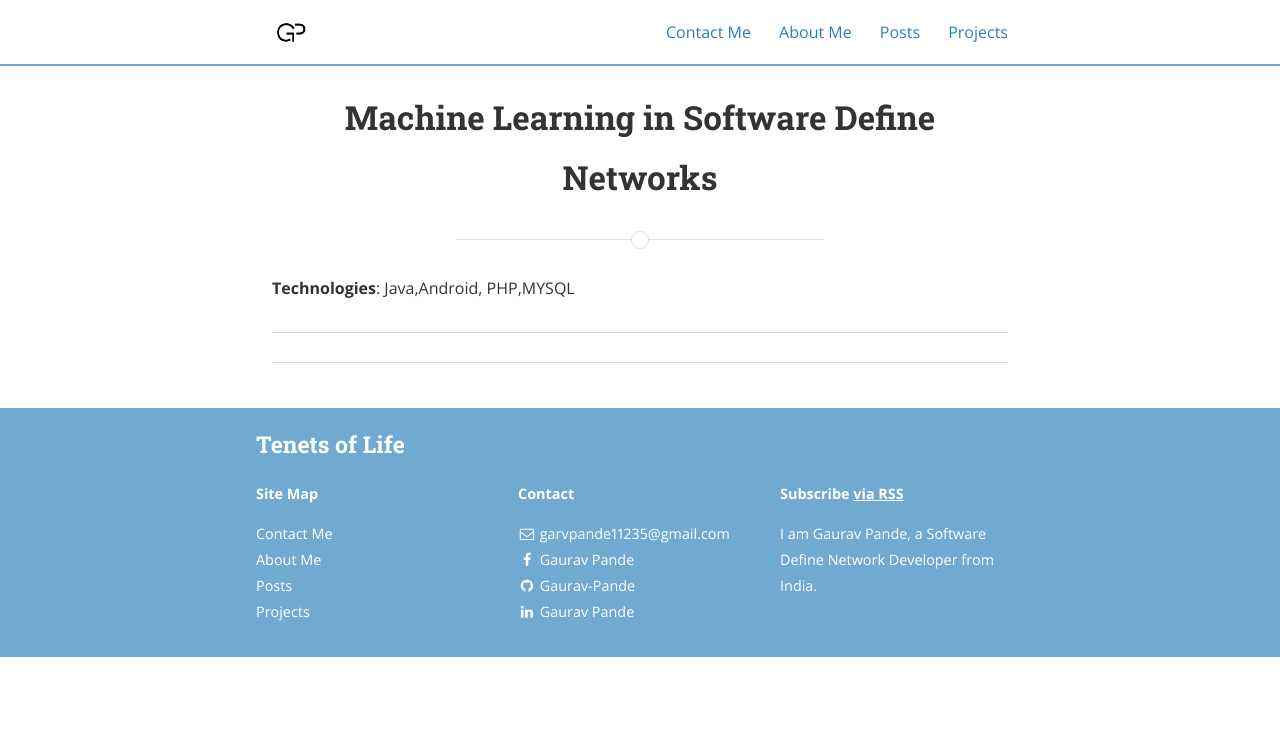
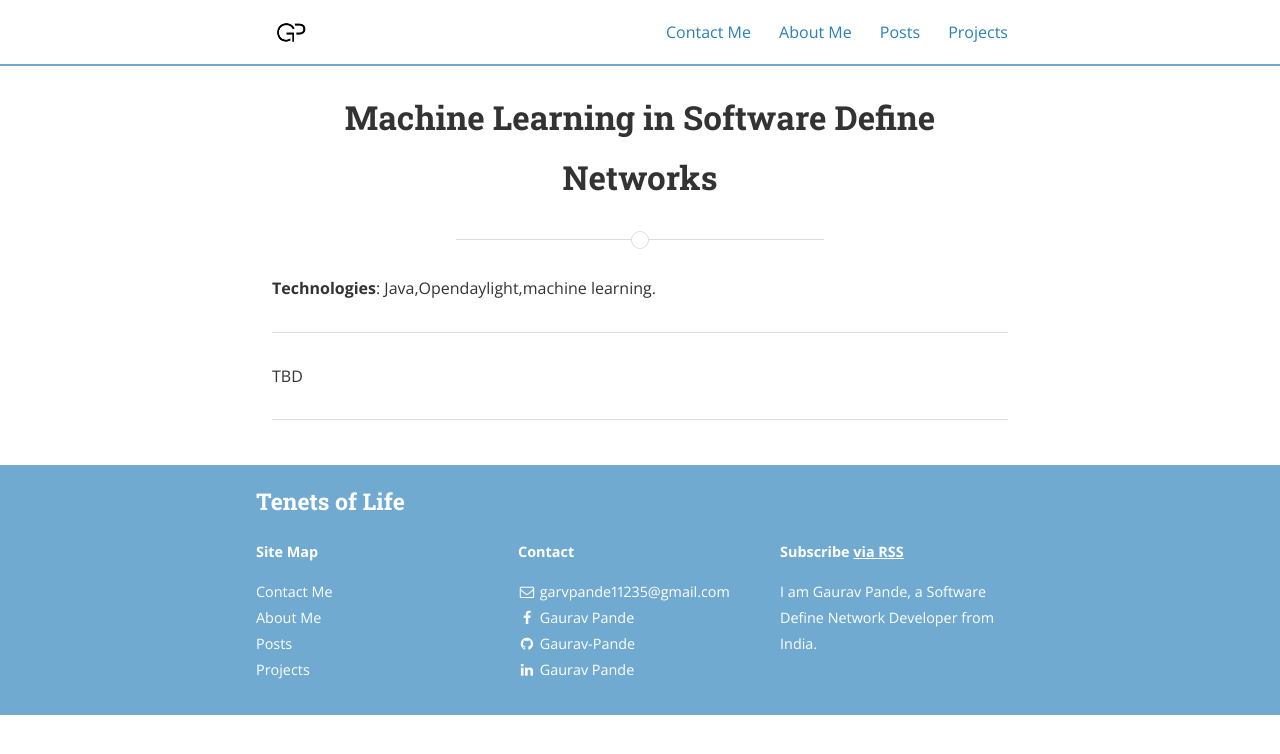
Before and after one commit to Gaurav-Pande/gaurav-pande.github.io, a Jekyll site: the page built from _projects/odl-ml.md, in a window 1280 px wide. Shown: the top 754 px of the page. Built offline with Jekyll 4.4.1, drawn with Linux system fonts in a browser that asks for light colours; nearby versions of some CDN libraries; a style sheet for code colours, icons or effects is not loaded.

Commit message:
Update odl-ml.md

```diff
--- a/_projects/odl-ml.md
+++ b/_projects/odl-ml.md
@@ -7,9 +7,10 @@ categories: ml
 desc: "A use case to show ml over opendaylight architecture"
 ---
 
-**Technologies**: Java,Android, PHP,MYSQL
+**Technologies**: Java,Opendaylight,machine learning.
 
 ---
 
+TBD
 
 ---
```
